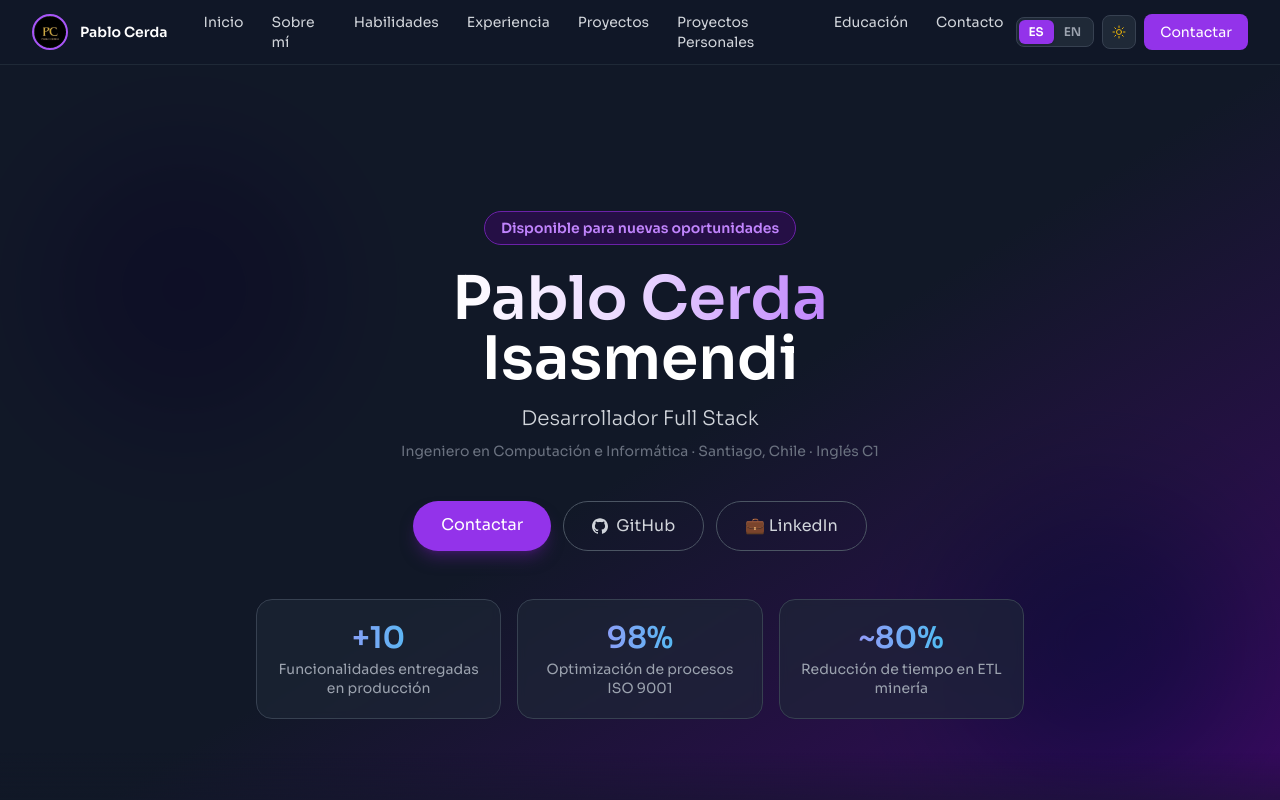
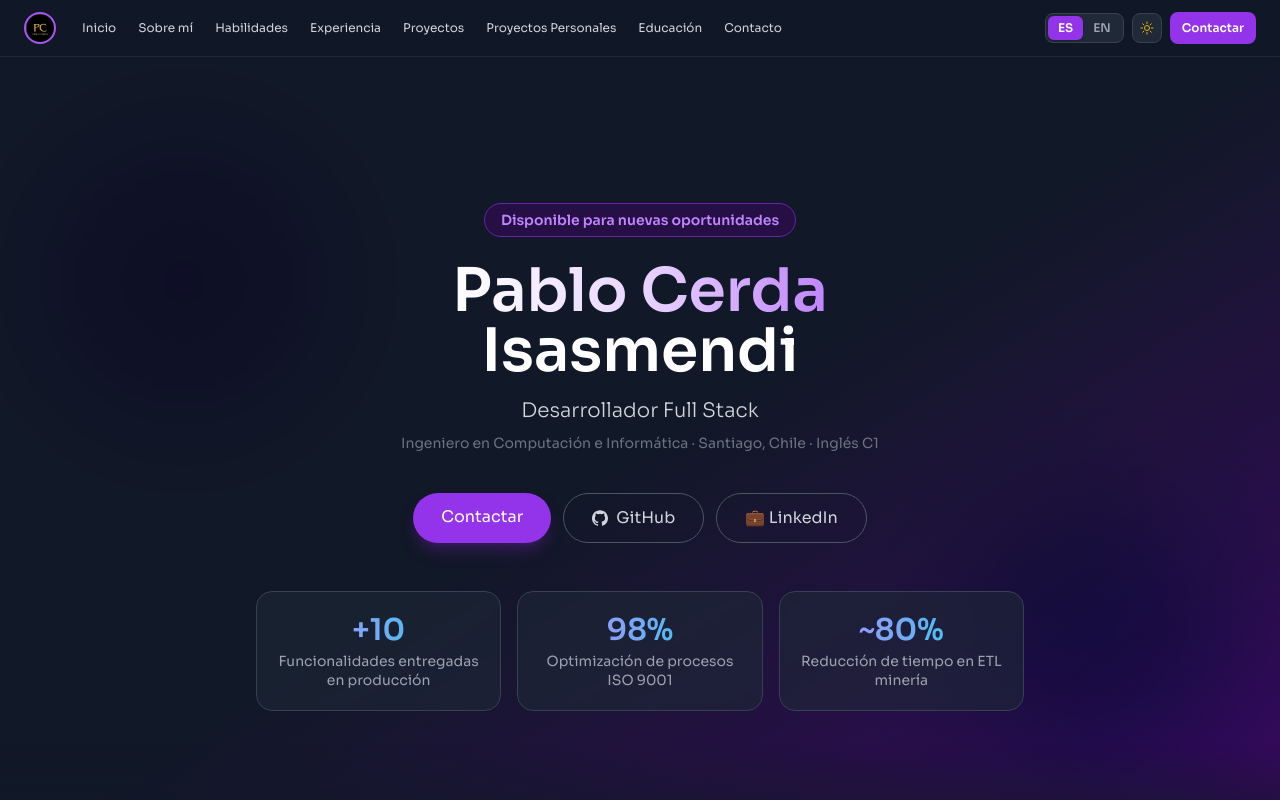
Before and after one commit to Yuzo-man/Portfolio-React-Vite-Tailwind, a React (Vite) app in the folder portfolio/: page / in a window 1280 px wide. Shown: the top 800 px of the page. Built offline with nearby package versions, Linux system fonts and the light colour scheme.

Commit message:
Fix navbar overflow in Spanish: use lg breakpoint and compact items

```diff
--- a/portfolio/src/components/Navbar.jsx
+++ b/portfolio/src/components/Navbar.jsx
@@ -22,11 +22,11 @@ export default function Navbar() {
     <Disclosure as="nav" className="bg-white/95 dark:bg-gray-900/95 backdrop-blur sticky top-0 z-50 border-b border-gray-200 dark:border-gray-800">
       {({ open }) => (
         <>
-          <div className="max-w-7xl mx-auto px-4 sm:px-6 lg:px-8">
-            <div className="relative flex items-center justify-between h-16">
+          <div className="max-w-[100rem] mx-auto px-4 lg:px-6">
+            <div className="relative flex items-center justify-between h-14">
 
-              {/* Mobile menu button */}
-              <div className="absolute inset-y-0 left-0 flex items-center sm:hidden">
+              {/* Mobile/tablet menu button — visible below lg */}
+              <div className="absolute inset-y-0 left-0 flex items-center lg:hidden">
                 <DisclosureButton className="inline-flex items-center justify-center p-2 rounded-md text-gray-500 dark:text-gray-400 hover:text-gray-900 dark:hover:text-white hover:bg-gray-100 dark:hover:bg-gray-700 focus:outline-none focus:ring-2 focus:ring-inset focus:ring-purple-500">
                   <span className="sr-only">Abrir menú</span>
                   {open ? <XMarkIcon className="block h-6 w-6" /> : <Bars3Icon className="block h-6 w-6" />}
@@ -34,18 +34,21 @@ export default function Navbar() {
               </div>
 
               {/* Logo + desktop nav */}
-              <div className="flex-1 flex items-center justify-center sm:items-stretch sm:justify-start">
+              <div className="flex-1 flex items-center justify-center lg:items-stretch lg:justify-start">
+                {/* Logo */}
                 <div className="flex-shrink-0 flex items-center">
-                  <img className="h-9 w-auto rounded-full border-2 border-purple-500" src={Pclogo} alt="Pablo Cerda" />
-                  <span className="ml-3 text-gray-900 dark:text-white font-semibold text-sm hidden lg:block">
-                    Pablo Cerda
-                  </span>
+                  <img className="h-8 w-auto rounded-full border-2 border-purple-500" src={Pclogo} alt="Pablo Cerda" />
                 </div>
-                <div className="hidden sm:flex sm:ml-6 items-center">
-                  <div className="flex space-x-1">
+
+                {/* Desktop nav items — only visible from lg up */}
+                <div className="hidden lg:flex lg:ml-4 items-center">
+                  <div className="flex items-center gap-0.5">
                     {navItems.map((item) => (
-                      <a key={item.name} href={item.href}
-                        className="text-gray-600 dark:text-gray-300 hover:text-gray-900 dark:hover:text-white hover:bg-gray-100 dark:hover:bg-gray-700 rounded-md px-3 py-2 text-sm font-medium transition-colors">
+                      <a
+                        key={item.name}
+                        href={item.href}
+                        className="text-gray-600 dark:text-gray-300 hover:text-gray-900 dark:hover:text-white hover:bg-gray-100 dark:hover:bg-gray-700 rounded-md px-2.5 py-1.5 text-xs font-medium transition-colors whitespace-nowrap"
+                      >
                         {item.name}
                       </a>
                     ))}
@@ -53,76 +56,91 @@ export default function Navbar() {
                 </div>
               </div>
 
-              {/* Right controls */}
-              <div className="hidden sm:flex items-center gap-2">
+              {/* Right controls — desktop */}
+              <div className="hidden lg:flex items-center gap-2">
                 {/* Language selector */}
                 <div className="flex items-center bg-gray-100 dark:bg-gray-800 rounded-lg p-0.5 border border-gray-200 dark:border-gray-700">
-                  <button onClick={() => setLang('es')}
+                  <button
+                    onClick={() => setLang('es')}
                     className={`px-2.5 py-1 rounded-md text-xs font-semibold transition-colors ${
                       lang === 'es' ? 'bg-purple-600 text-white shadow' : 'text-gray-500 dark:text-gray-400 hover:text-gray-800 dark:hover:text-gray-200'
-                    }`}>
+                    }`}
+                  >
                     ES
                   </button>
-                  <button onClick={() => setLang('en')}
+                  <button
+                    onClick={() => setLang('en')}
                     className={`px-2.5 py-1 rounded-md text-xs font-semibold transition-colors ${
                       lang === 'en' ? 'bg-purple-600 text-white shadow' : 'text-gray-500 dark:text-gray-400 hover:text-gray-800 dark:hover:text-gray-200'
-                    }`}>
+                    }`}
+                  >
                     EN
                   </button>
                 </div>
 
                 {/* Theme toggle */}
-                <button onClick={() => setIsDark(!isDark)}
+                <button
+                  onClick={() => setIsDark(!isDark)}
                   title={isDark ? 'Modo claro' : 'Modo oscuro'}
-                  className="p-2 rounded-lg bg-gray-100 dark:bg-gray-800 border border-gray-200 dark:border-gray-700 text-gray-600 dark:text-gray-300 hover:bg-gray-200 dark:hover:bg-gray-700 transition-colors">
+                  className="p-1.5 rounded-lg bg-gray-100 dark:bg-gray-800 border border-gray-200 dark:border-gray-700 text-gray-600 dark:text-gray-300 hover:bg-gray-200 dark:hover:bg-gray-700 transition-colors"
+                >
                   {isDark
                     ? <SunIcon className="h-4 w-4 text-yellow-500" />
                     : <MoonIcon className="h-4 w-4 text-purple-500" />}
                 </button>
 
                 {/* CTA */}
-                <a href="mailto:pablo.cerdaisas@gmail.com"
-                  className="bg-purple-600 hover:bg-purple-500 text-white text-sm font-medium px-4 py-2 rounded-lg transition-colors">
+                <a
+                  href="mailto:pablo.cerdaisas@gmail.com"
+                  className="bg-purple-600 hover:bg-purple-500 text-white text-xs font-semibold px-3 py-2 rounded-lg transition-colors whitespace-nowrap"
+                >
                   {t.nav.contactar}
                 </a>
+              </div>
+
+              {/* Mobile right controls (theme + lang only, no CTA) */}
+              <div className="absolute inset-y-0 right-0 flex items-center gap-1.5 pr-2 lg:hidden">
+                <div className="flex items-center bg-gray-100 dark:bg-gray-800 rounded-lg p-0.5 border border-gray-200 dark:border-gray-700">
+                  <button onClick={() => setLang('es')}
+                    className={`px-2 py-0.5 rounded text-xs font-semibold transition-colors ${lang === 'es' ? 'bg-purple-600 text-white' : 'text-gray-500 dark:text-gray-400'}`}>
+                    ES
+                  </button>
+                  <button onClick={() => setLang('en')}
+                    className={`px-2 py-0.5 rounded text-xs font-semibold transition-colors ${lang === 'en' ? 'bg-purple-600 text-white' : 'text-gray-500 dark:text-gray-400'}`}>
+                    EN
+                  </button>
+                </div>
+                <button
+                  onClick={() => setIsDark(!isDark)}
+                  className="p-1.5 rounded-lg bg-gray-100 dark:bg-gray-800 border border-gray-200 dark:border-gray-700 text-gray-600 dark:text-gray-300 transition-colors"
+                >
+                  {isDark ? <SunIcon className="h-4 w-4 text-yellow-500" /> : <MoonIcon className="h-4 w-4 text-purple-500" />}
+                </button>
               </div>
             </div>
           </div>
 
-          {/* Mobile panel */}
-          <DisclosurePanel className="sm:hidden border-t border-gray-200 dark:border-gray-800">
-            <div className="px-2 pt-2 pb-3 space-y-1">
+          {/* Mobile/tablet dropdown panel */}
+          <DisclosurePanel className="lg:hidden border-t border-gray-200 dark:border-gray-800">
+            <div className="px-2 pt-2 pb-3 space-y-0.5">
               {navItems.map((item) => (
-                <DisclosureButton key={item.name} as="a" href={item.href}
-                  className="text-gray-600 dark:text-gray-300 hover:text-gray-900 dark:hover:text-white hover:bg-gray-100 dark:hover:bg-gray-700 block rounded-md px-3 py-2 text-base font-medium">
+                <DisclosureButton
+                  key={item.name}
+                  as="a"
+                  href={item.href}
+                  className="text-gray-600 dark:text-gray-300 hover:text-gray-900 dark:hover:text-white hover:bg-gray-100 dark:hover:bg-gray-700 block rounded-md px-3 py-2 text-sm font-medium"
+                >
                   {item.name}
                 </DisclosureButton>
               ))}
-
-              {/* Mobile controls */}
-              <div className="flex items-center gap-2 px-3 pt-2">
-                {/* Language */}
-                <div className="flex items-center bg-gray-100 dark:bg-gray-800 rounded-lg p-0.5 border border-gray-200 dark:border-gray-700">
-                  <button onClick={() => setLang('es')}
-                    className={`px-2.5 py-1 rounded-md text-xs font-semibold transition-colors ${lang === 'es' ? 'bg-purple-600 text-white' : 'text-gray-500 dark:text-gray-400'}`}>
-                    ES
-                  </button>
-                  <button onClick={() => setLang('en')}
-                    className={`px-2.5 py-1 rounded-md text-xs font-semibold transition-colors ${lang === 'en' ? 'bg-purple-600 text-white' : 'text-gray-500 dark:text-gray-400'}`}>
-                    EN
-                  </button>
-                </div>
-                {/* Theme */}
-                <button onClick={() => setIsDark(!isDark)}
-                  className="p-2 rounded-lg bg-gray-100 dark:bg-gray-800 border border-gray-200 dark:border-gray-700 text-gray-600 dark:text-gray-300 hover:bg-gray-200 dark:hover:bg-gray-700 transition-colors">
-                  {isDark ? <SunIcon className="h-4 w-4 text-yellow-500" /> : <MoonIcon className="h-4 w-4 text-purple-500" />}
-                </button>
+              <div className="pt-2 px-3">
+                <a
+                  href="mailto:pablo.cerdaisas@gmail.com"
+                  className="block bg-purple-600 hover:bg-purple-500 text-white text-center rounded-md px-3 py-2 text-sm font-medium transition-colors"
+                >
+                  {t.nav.contactar}
+                </a>
               </div>
-
-              <a href="mailto:pablo.cerdaisas@gmail.com"
-                className="block bg-purple-600 hover:bg-purple-500 text-white text-center rounded-md px-3 py-2 text-base font-medium mt-1 transition-colors">
-                {t.nav.contactar}
-              </a>
             </div>
           </DisclosurePanel>
         </>
```
Also changed, not shown: 1 other file (tests, documents, lock files or other folders).
